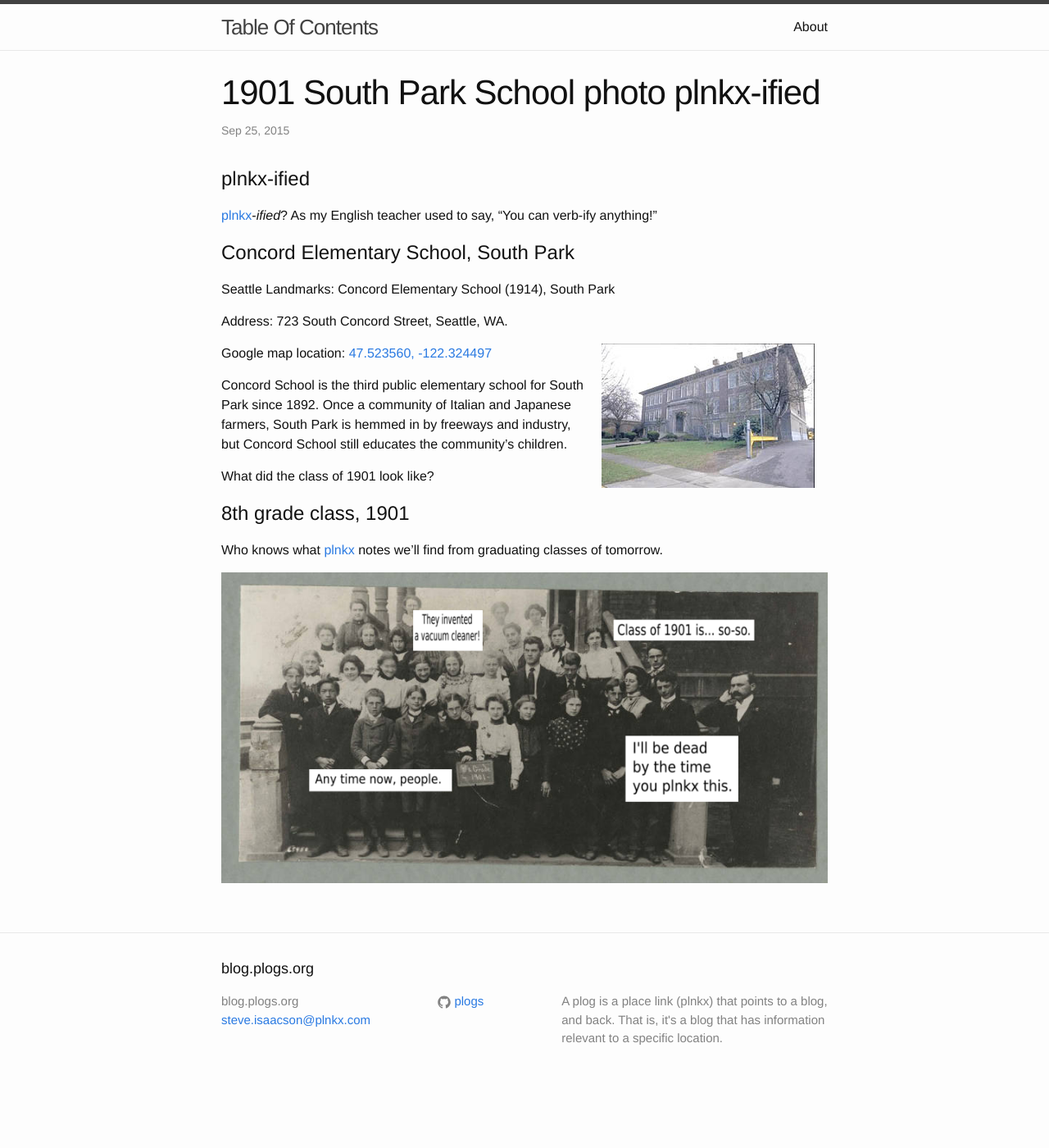
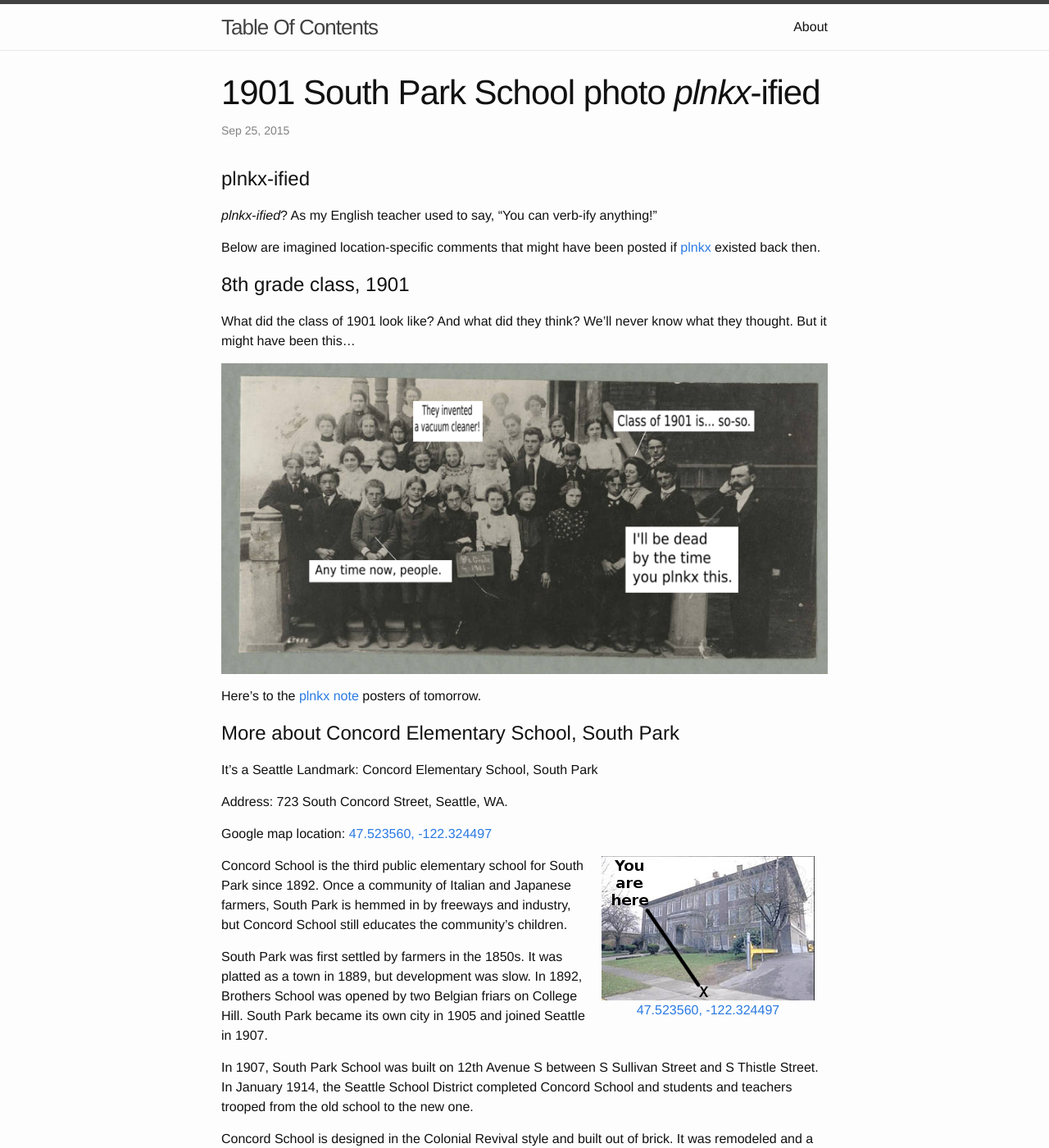
Before and after one commit to plogs/plogs.github.io, a Jekyll site: the page built from _posts/2015-09-24-south-park-school.markdown, in a window 1280 px wide and 1400 px high. Shown: the whole window at 82% size. Built offline with Jekyll 4.4.1, drawn with Linux system fonts in a browser that asks for light colours; some of the changed text lies outside the part shown.

Commit message:
- Update photos for 2015-09-24-south-park-school

```diff
--- a/_posts/2015-09-24-south-park-school.markdown
+++ b/_posts/2015-09-24-south-park-school.markdown
@@ -1,43 +1,73 @@
 ---
 layout: post
-title:  1901 South Park School photo plnkx-ified
+title:  1901 South Park School photo <em>plnkx</em>-ified
 date:  Thu Sep 24 20:28:13 PDT 2015
 ---
 
 # plnkx-ified
 
-[plnkx](https://www.plnkx.com)-_ified_? As my English teacher used to
+_plnkx_-_ified_? As my English teacher used to
 say, "You can verb-ify anything!"
 
+Below are imagined location-specific comments that might have been
+posted if [plnkx](https://www.plnkx.com) existed
+back then.
 
-# Concord Elementary School, South Park
+# 8th grade class, 1901
 
-Seattle Landmarks: Concord Elementary School (1914), South Park
+What did the class of 1901 look like? And what did they think?
+We'll never know what they thought. But it might have been this...
+
+<img src='/images/8th_grade_1901-plnkified3.png'
+     alt="South School plnkx-ified"
+     name='South School plnkx-ified' />
+
+Here's to the
+<a href='http://link2.plnkx.com/id/818b2626c74019b45e6d896875566aaf377217'
+   target='_blank'>plnkx note</a> posters of tomorrow.
+
+
+# More about Concord Elementary School, South Park
+
+It's a Seattle Landmark: Concord Elementary School, South Park
 
 Address: 723 South Concord Street, Seattle, WA.
 
-<img src='/images/south_park_concord.jpg'
-     style='float: right; margin: 0 1em 0 1em;'
+Google map location: <a href='https://www.google.com/maps/place/723+S+Concord+St,+Seattle,+WA+98108/@47.5235924,-122.3244432,17z/data=!3m1!4b1!4m2!3m1!1s0x5490422bf5409fa5:0x5ba7249ec01a1406' target='_blank'>47.523560, -122.324497</a>
+
+<div style='text-align: center; float: right; margin: 0 1em 0 1em;'>
+<img src='/images/south_park_concord_here.png'
      alt="Concord Elementary School, South Park"
      name='Concord Elementary School, South Park' />
+     <br />
 
-Google map location: <a href='https://www.google.com/maps/place/723+S+Concord+St,+Seattle,+WA+98108/@47.5235924,-122.3244432,17z/data=!3m1!4b1!4m2!3m1!1s0x5490422bf5409fa5:0x5ba7249ec01a1406' target='_blank'>47.523560, -122.324497</a>
+<a href='https://www.google.com/maps/place/723+S+Concord+St,+Seattle,+WA+98108/@47.5235924,-122.3244432,17z/data=!3m1!4b1!4m2!3m1!1s0x5490422bf5409fa5:0x5ba7249ec01a1406' target='_blank'>47.523560, -122.324497</a>
+
+</div>
 
 Concord School is the third public elementary school for South Park
 since 1892. Once a community of Italian and Japanese farmers, South
 Park is hemmed in by freeways and industry, but Concord School still
 educates the community's children.
 
-What did the class of 1901 look like?
+South Park was first settled by farmers in the 1850s. It was platted
+as a town in 1889, but development was slow. In 1892, Brothers School
+was opened by two Belgian friars on College Hill. South Park became
+its own city in 1905 and joined Seattle in 1907.
 
-# 8th grade class, 1901
+In 1907, South Park School was built on 12th Avenue S between S
+Sullivan Street and S Thistle Street. In January 1914, the Seattle
+School District completed Concord School and students and teachers
+trooped from the old school to the new one.
 
-Who knows what
-<a href='http://link2.plnkx.com/id/818b2626c74019b45e6d896875566aaf377217'
-   target='_blank'>plnkx</a> notes we'll find from graduating
-classes of tomorrow.
+Concord School is designed in the Colonial Revival style and built
+out of brick. It was remodeled and a wing was added in 2000.
 
+Source:
+[http://www.historylink.org](http://www.historylink.org/index.cfm?DisplayPage=output.cfm&file_id=3167)
 
-<img src='/images/8th_grade_1901-plnkified2.png'
-     alt="South School plnkx-ified"
-     name='South School plnkx-ified' />
+See also:
+
+[http://allaboutsouthpark.com/learn/schools](http://allaboutsouthpark.com/learn/schools/)
+
+[http://concordes.seattleschools.org](http://concordes.seattleschools.org/)
```
Also changed, not shown: images/8th_grade_1901-plnkified3.png (added), images/south_park_concord_here.png (added), 1 other file.
